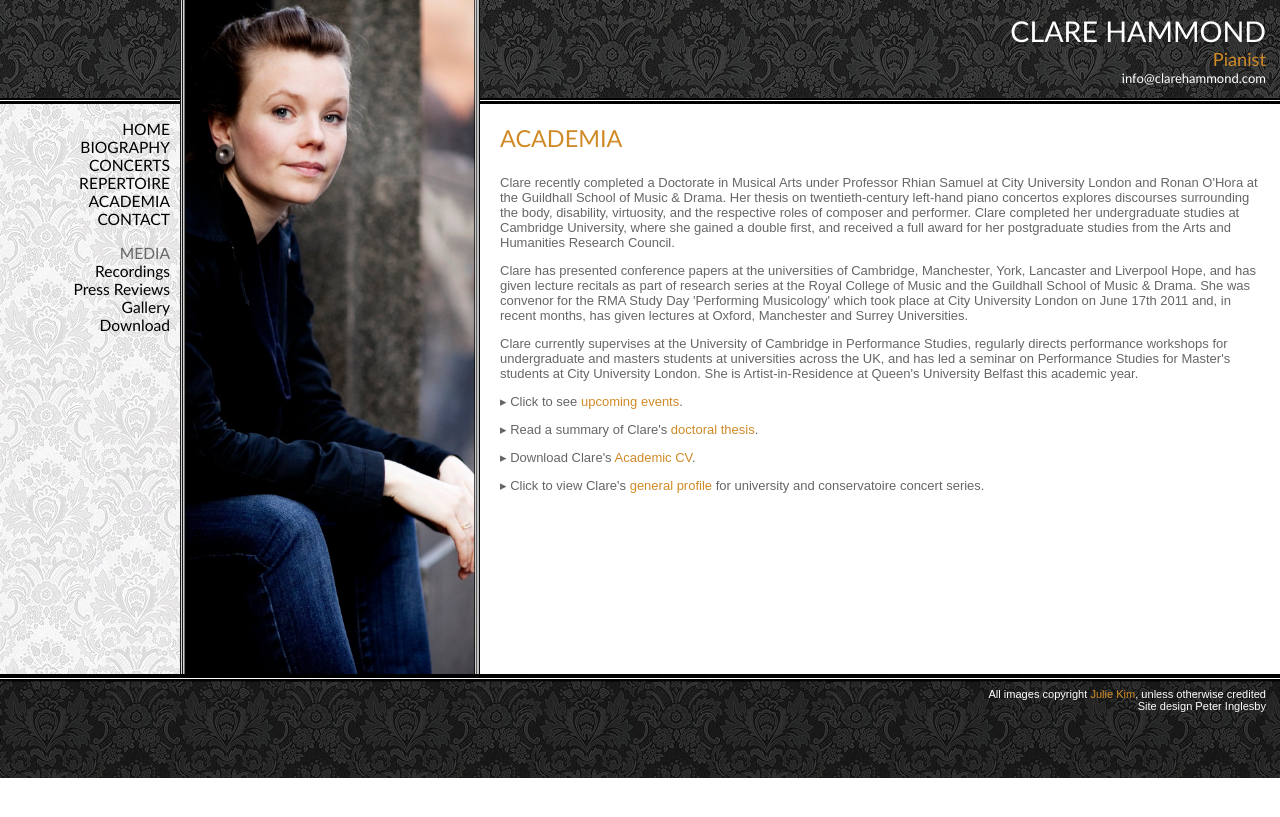
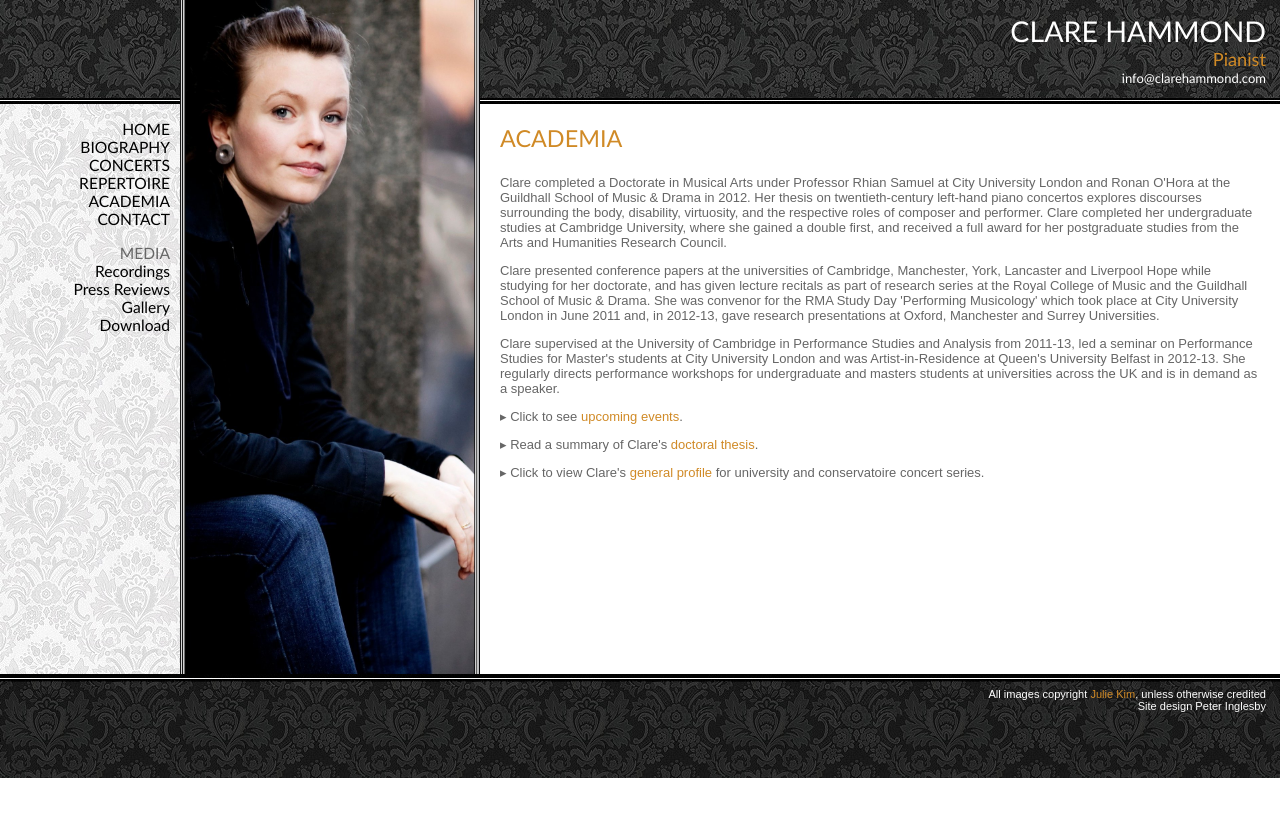
Before and after one commit to hammonc/clarehammond.com, a Jekyll site: the page built from academia.html, in a window 1280 px wide. Shown: the top 817 px of the page. Built offline with Jekyll 4.4.1, drawn with Linux system fonts in a browser that asks for light colours.

Commit message:
acade update

```diff
--- a/academia.html
+++ b/academia.html
@@ -4,13 +4,12 @@ image: academia.jpg
 ---
 
 <h3 class="page-heading">ACADEMIA</h3>
-<p>Clare recently completed a Doctorate in Musical Arts under Professor Rhian Samuel at City University London and Ronan O'Hora at the Guildhall School of Music & Drama. Her thesis on twentieth-century left-hand piano concertos explores discourses surrounding the body, disability, virtuosity, and the respective roles of composer and performer. Clare completed her undergraduate studies at Cambridge University, where she gained a double first, and received a full award for her postgraduate studies from the Arts and Humanities Research Council.</p>
+<p>Clare completed a Doctorate in Musical Arts under Professor Rhian Samuel at City University London and Ronan O'Hora at the Guildhall School of Music & Drama in 2012. Her thesis on twentieth-century left-hand piano concertos explores discourses surrounding the body, disability, virtuosity, and the respective roles of composer and performer. Clare completed her undergraduate studies at Cambridge University, where she gained a double first, and received a full award for her postgraduate studies from the Arts and Humanities Research Council.</p>
 
-<p>Clare has presented conference papers at the universities of Cambridge, Manchester, York, Lancaster and Liverpool Hope, and has given lecture recitals as part of research series at the Royal College of Music and the Guildhall School of Music & Drama. She was convenor for the RMA Study Day 'Performing Musicology' which took place at City University London on June 17th 2011 and, in recent months, has given lectures at Oxford, Manchester and Surrey Universities.</p>
+<p>Clare presented conference papers at the universities of Cambridge, Manchester, York, Lancaster and Liverpool Hope while studying for her doctorate, and has given lecture recitals as part of research series at the Royal College of Music and the Guildhall School of Music & Drama. She was convenor for the RMA Study Day 'Performing Musicology' which took place at City University London in June 2011 and, in 2012-13, gave research presentations at Oxford, Manchester and Surrey Universities.</p>
 
-<p>Clare currently supervises at the University of Cambridge in Performance Studies, regularly directs performance workshops for undergraduate and masters students at universities across the UK, and has led a seminar on Performance Studies for Master's students at City University London. She is Artist-in-Residence at Queen's University Belfast this academic year.</p>
+<p>Clare supervised at the University of Cambridge in Performance Studies and Analysis from 2011-13, led a seminar on Performance Studies for Master's students at City University London and was Artist-in-Residence at Queen's University Belfast in 2012-13. She regularly directs performance workshops for undergraduate and masters students at universities across the UK and is in demand as a speaker. </p>
 
 <p>&#9656; Click to see <a href="academic-events.html" class="popupwindow" rel="height:550,width:750,scrollbars:1,status:1,resizable:0">upcoming events</a>.</p>
 <p>&#9656; Read a summary of Clare's <a href="doctoral-thesis.html" class="popupwindow" rel="height:550,width:750,scrollbars:1,status:1,resizable:0">doctoral thesis</a>.</p>
-<p>&#9656; Download Clare's <a href="resources/academic_cv.pdf" target="_blank">Academic CV</a>.</p>
 <p>&#9656; Click to view Clare's <a href="resources/academic_profile.pdf" target="_blank">general profile</a> for university and conservatoire concert series.</p>
--- a/academic-events.html
+++ b/academic-events.html
@@ -26,6 +26,9 @@ layout: repertoire
    <tr><td class="event-date">3 MAY</td><td>Performance workshop at Nottingham University</td></tr>
     <tr><td></td><td>Clare will lead a performance workshop, with a focus on contemporary music, for undergraduate students.</td></tr>
 
+   <tr><td class="event-date">20 NOV</td><td>Pre-concert talk at Bath Spa University</td></tr>
+    <tr><td></td><td>Clare will give a pre-concert talk on left-hand repertoire at 6.30pm, prior to her evening recital at the Michael Tippett Centre.</td></tr>
+
 
 
 </table>
```
Also changed, not shown: other parts of academic-events.html (+1 -1 lines).
